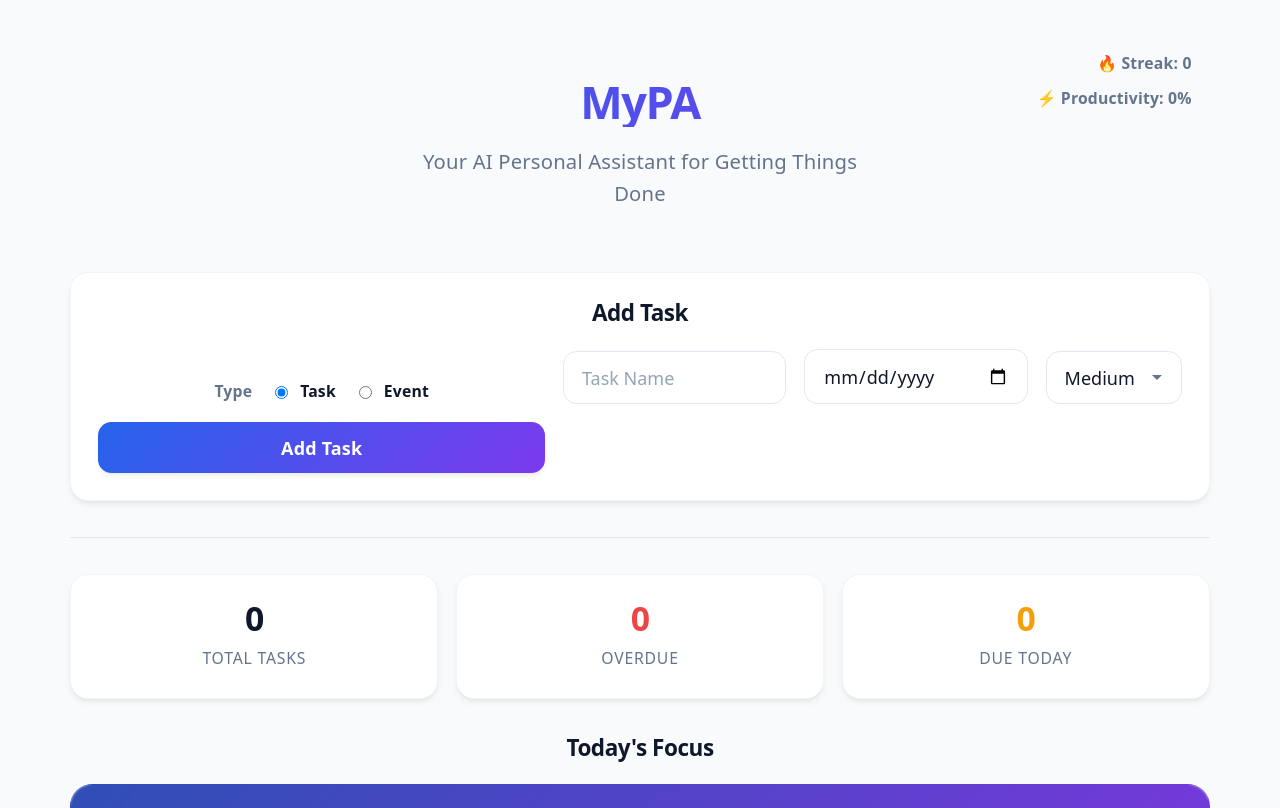
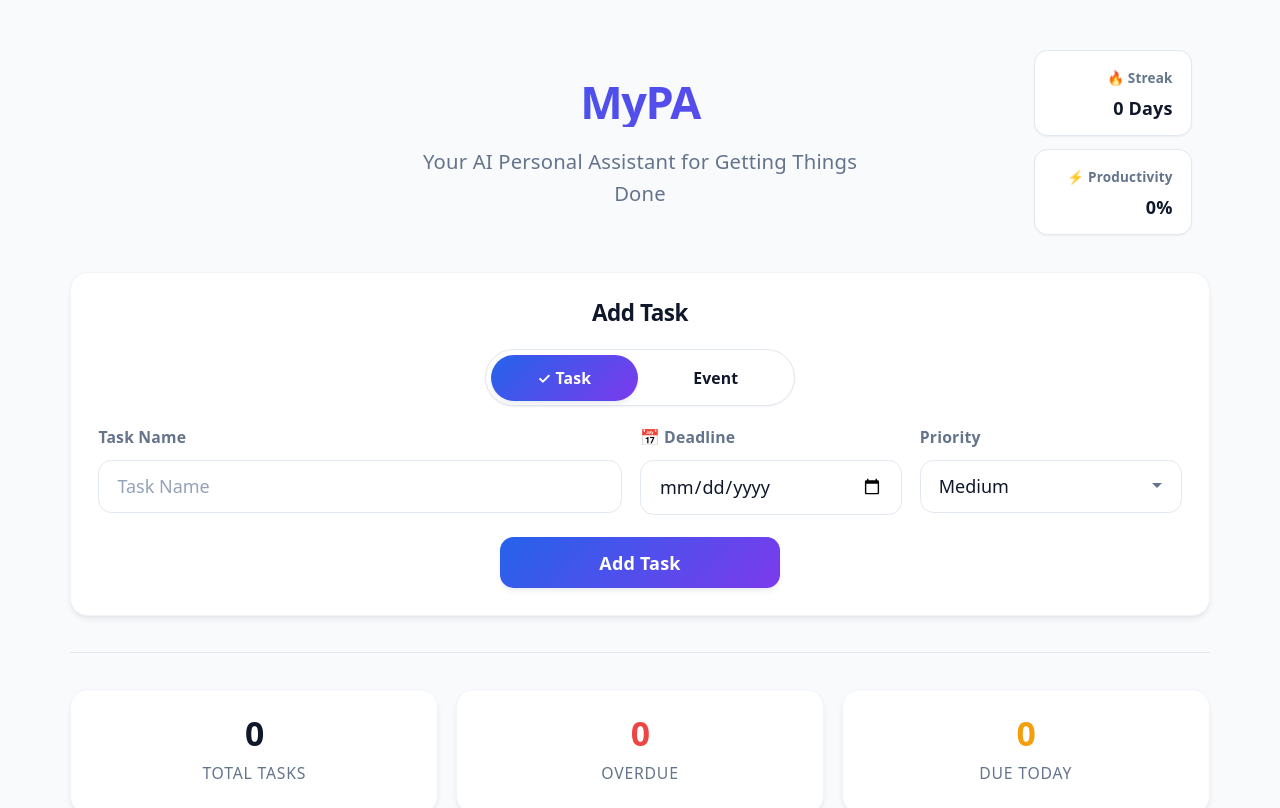
Before and after one commit to ankilabajaj/mypa, a React (Vite) app: page / in a window 1280 px wide. Shown: the top 808 px of the page. Built offline with nearby package versions, Linux system fonts and the light colour scheme.

Commit message:
UI improved

```diff
--- a/src/App.css
+++ b/src/App.css
@@ -113,14 +113,34 @@
     display: flex;
     flex-direction: column;
     align-items: flex-end;
-    gap: var(--space-2);
+    gap: var(--space-3);
     text-align: right;
   }
 
-  .hero__stat {
-    font-size: var(--font-size-sm);
+  .hero__stat-card {
+    background: var(--color-surface);
+    border: 1px solid var(--color-border);
+    border-radius: var(--radius-lg);
+    padding: var(--space-3) var(--space-4);
+    box-shadow: var(--shadow-sm);
+    min-width: 120px;
+    display: flex;
+    flex-direction: column;
+    align-items: flex-end;
+    gap: var(--space-1);
+  }
+
+  .hero__stat-label {
+    font-size: var(--font-size-xs);
     font-weight: 600;
     color: var(--color-text-secondary);
+    white-space: nowrap;
+  }
+
+  .hero__stat-value {
+    font-size: var(--font-size-base);
+    font-weight: 700;
+    color: var(--color-text-primary);
     white-space: nowrap;
   }
 
@@ -192,22 +212,61 @@
   }
 
   .task-form {
-    display: grid;
-    grid-template-columns: 1fr;
+    display: flex;
+    flex-direction: column;
     gap: var(--space-4);
     align-items: stretch;
     width: 100%;
+  }
+
+  .task-form__grid {
+    display: grid;
+    gap: var(--space-4);
+    width: 100%;
+  }
+
+  .task-form__grid--task {
+    grid-template-columns: 1fr;
+  }
+
+  .task-form__grid--event-row1 {
+    grid-template-columns: 1fr;
+  }
+
+  .task-form__grid--event-row2 {
+    grid-template-columns: 1fr;
+  }
+
+  .form-field {
+    display: flex;
+    flex-direction: column;
+    gap: var(--space-2);
+    text-align: left;
+  }
+
+  .form-field__label {
+    font-size: var(--font-size-sm);
+    font-weight: 600;
+    color: var(--color-text-secondary);
+  }
+
+  .task-form__actions {
+    display: flex;
+    justify-content: center;
+    width: 100%;
+    margin-top: var(--space-1);
+  }
+
+  .task-form__submit {
+    width: 100%;
+    max-width: 280px;
+    min-width: unset;
   }
 
   .task-form .input,
   .task-form .select {
     width: 100%;
     box-sizing: border-box;
-  }
-
-  .task-form .btn-primary {
-    width: 100%;
-    min-width: unset;
   }
 
   .input,
@@ -494,39 +553,98 @@
   }
 
   .type-selector {
-    display: flex;
-    flex-wrap: wrap;
+    display: inline-flex;
+    align-self: center;
+    padding: var(--space-1);
+    background: var(--color-surface);
+    border: 1px solid var(--color-border);
+    border-radius: var(--radius-full);
+    gap: var(--space-1);
+    box-shadow: var(--shadow-sm);
+  }
+
+  .type-selector__pill {
+    position: relative;
+    display: inline-flex;
     align-items: center;
     justify-content: center;
-    gap: var(--space-4);
-    text-align: left;
+    min-width: 100px;
+    padding: var(--space-2) var(--space-5);
+    border-radius: var(--radius-full);
+    font-size: var(--font-size-sm);
+    font-weight: 600;
+    color: var(--color-text-primary);
+    background: var(--color-surface);
+    border: 1px solid transparent;
+    cursor: pointer;
+    transition: background var(--transition-fast), color var(--transition-fast), box-shadow var(--transition-fast);
+    user-select: none;
   }
 
-  .type-selector__label {
-    font-size: var(--font-size-sm);
-    font-weight: 600;
+  .type-selector__pill--active {
+    background: var(--gradient-primary);
+    color: #ffffff;
+    border-color: transparent;
+    box-shadow: var(--shadow-md);
+  }
+
+  .type-selector__input {
+    position: absolute;
+    opacity: 0;
+    width: 0;
+    height: 0;
+    pointer-events: none;
+  }
+
+  .event-card {
+    background: linear-gradient(135deg, #eff6ff 0%, #f5f3ff 100%);
+    border-color: #c7d2fe;
+  }
+
+  .event-card .task-card__meta:last-of-type {
+    margin-bottom: var(--space-4);
+  }
+
+  .task-card__header {
+    display: flex;
+    align-items: center;
+    flex-wrap: wrap;
+    gap: var(--space-2);
+    margin-bottom: var(--space-2);
+  }
+
+  .task-card__header .task-card__title {
+    margin: 0;
+    flex: 1 1 auto;
+  }
+
+  .item-type-badge {
+    display: inline-flex;
+    align-items: center;
+    padding: var(--space-1) var(--space-2);
+    border-radius: var(--radius-full);
+    font-size: var(--font-size-xs);
+    font-weight: 700;
+    letter-spacing: 0.05em;
+    text-transform: uppercase;
+    flex-shrink: 0;
+  }
+
+  .item-type-badge--task {
+    background: #e2e8f0;
     color: var(--color-text-secondary);
   }
 
-  .type-selector__option {
-    display: inline-flex;
-    align-items: center;
-    gap: var(--space-2);
-    font-size: var(--font-size-sm);
-    font-weight: 600;
-    color: var(--color-text-primary);
-    cursor: pointer;
-  }
-
-  .event-card .task-card__meta:last-of-type {
-    margin-bottom: var(--space-5);
+  .item-type-badge--event {
+    background: #dbeafe;
+    color: #1d4ed8;
   }
 
   .task-card {
     border: 1px solid var(--color-border);
     border-radius: var(--radius-xl);
-    padding: var(--space-6);
-    margin-bottom: var(--space-4);
+    padding: var(--space-5);
+    margin-bottom: var(--space-3);
     box-shadow: var(--shadow-md);
     background: var(--color-surface);
     width: 100%;
@@ -558,7 +676,7 @@
     font-size: var(--font-size-lg);
     font-weight: 700;
     color: var(--color-text-primary);
-    margin: 0 0 var(--space-3);
+    margin: 0 0 var(--space-2);
     letter-spacing: -0.01em;
   }
 
@@ -570,14 +688,14 @@
   .task-card__meta {
     color: var(--color-text-secondary);
     font-size: var(--font-size-sm);
-    margin: 0 0 var(--space-4);
+    margin: 0 0 var(--space-3);
   }
 
   .task-card__badges {
     display: flex;
     flex-wrap: wrap;
     gap: var(--space-2);
-    margin-bottom: var(--space-5);
+    margin-bottom: var(--space-4);
   }
 
   .task-card__actions {
@@ -708,34 +826,22 @@
      ============================================ */
 
   @media (min-width: 768px) {
-    .task-form {
+    .task-form__grid--task {
       grid-template-columns: 2fr 1fr 1fr;
     }
 
-    .task-form .btn-primary {
-      grid-column: 1 / -1;
-      width: auto;
-      justify-self: start;
-      min-width: 180px;
+    .task-form__grid--event-row1 {
+      grid-template-columns: 2fr 1fr 1fr;
+    }
+
+    .task-form__grid--event-row2 {
+      grid-template-columns: 1fr 1fr;
     }
   }
 
   @media (min-width: 1024px) {
     .dashboard {
       --dashboard-width: 95%;
-    }
-
-    .task-form {
-      grid-template-columns: 2fr 1fr 1fr auto;
-      align-items: end;
-    }
-
-    .task-form .btn-primary {
-      grid-column: auto;
-      width: auto;
-      justify-self: stretch;
-      min-width: 160px;
-      white-space: nowrap;
     }
   }
 
@@ -774,6 +880,19 @@
 
     .hero__title {
       font-size: var(--font-size-3xl);
+    }
+
+    .hero__stats {
+      position: static;
+      flex-direction: row;
+      justify-content: center;
+      flex-wrap: wrap;
+      margin-bottom: var(--space-4);
+    }
+
+    .hero__stat-card {
+      align-items: center;
+      min-width: 110px;
     }
 
     .hero__subtitle {
@@ -818,9 +937,7 @@
       width: 100%;
     }
 
-    .task-form .btn-primary {
-      grid-column: 1 / -1;
-      width: 100%;
-      min-width: unset;
+    .task-form__submit {
+      max-width: 100%;
     }
   }
--- a/src/App.jsx
+++ b/src/App.jsx
@@ -379,8 +379,14 @@ function App() {
     <div className="dashboard">
       <header className="hero">
         <div className="hero__stats">
-          <span className="hero__stat">🔥 Streak: {streak}</span>
-          <span className="hero__stat">⚡ Productivity: {productivityScore}%</span>
+          <div className="hero__stat-card">
+            <span className="hero__stat-label">🔥 Streak</span>
+            <span className="hero__stat-value">{streak} Days</span>
+          </div>
+          <div className="hero__stat-card">
+            <span className="hero__stat-label">⚡ Productivity</span>
+            <span className="hero__stat-value">{productivityScore}%</span>
+          </div>
         </div>
         <h1 className="hero__title">MyPA</h1>
         <p className="hero__subtitle">
@@ -392,48 +398,70 @@ function App() {
         <h2 className="section-title">Add Task</h2>
 
         <div className="task-form">
-          <div className="type-selector">
-            <span className="type-selector__label">Type</span>
-            <label className="type-selector__option">
+          <div className="type-selector" role="group" aria-label="Type">
+            <label
+              className={`type-selector__pill${itemType === "task" ? " type-selector__pill--active" : ""}`}
+            >
               <input
                 type="radio"
                 name="itemType"
                 value="task"
                 checked={itemType === "task"}
                 onChange={() => setItemType("task")}
+                className="type-selector__input"
               />
-              Task
+              {itemType === "task" ? "✓ " : ""}Task
             </label>
-            <label className="type-selector__option">
+            <label
+              className={`type-selector__pill${itemType === "event" ? " type-selector__pill--active" : ""}`}
+            >
               <input
                 type="radio"
                 name="itemType"
                 value="event"
                 checked={itemType === "event"}
                 onChange={() => setItemType("event")}
+                className="type-selector__input"
               />
               Event
             </label>
           </div>
 
+          {itemType === "task" ? (
+            <div className="task-form__grid task-form__grid--task">
+              <div className="form-field">
+                <label className="form-field__label" htmlFor="task-name">
+                  Task Name
+                </label>
                 <input
+                  id="task-name"
                   type="text"
-            placeholder={itemType === "task" ? "Task Name" : "Event Name"}
+                  placeholder="Task Name"
                   value={task}
                   onChange={(e) => setTask(e.target.value)}
                   className="input"
                 />
+              </div>
 
-          {itemType === "task" ? (
-            <>
+              <div className="form-field">
+                <label className="form-field__label" htmlFor="task-deadline">
+                  📅 Deadline
+                </label>
                 <input
+                  id="task-deadline"
                   type="date"
                   value={deadline}
                   onChange={(e) => setDeadline(e.target.value)}
                   className="input"
                 />
+              </div>
 
+              <div className="form-field">
+                <label className="form-field__label" htmlFor="task-priority">
+                  Priority
+                </label>
                 <select
+                  id="task-priority"
                   value={priority}
                   onChange={(e) => setPriority(e.target.value)}
                   className="select"
@@ -442,44 +470,88 @@ function App() {
                   <option value="Medium">Medium</option>
                   <option value="Low">Low</option>
                 </select>
-            </>
+              </div>
+            </div>
           ) : (
             <>
+              <div className="task-form__grid task-form__grid--event-row1">
+                <div className="form-field">
+                  <label className="form-field__label" htmlFor="event-name">
+                    Event Name
+                  </label>
                   <input
+                    id="event-name"
+                    type="text"
+                    placeholder="Event Name"
+                    value={task}
+                    onChange={(e) => setTask(e.target.value)}
+                    className="input"
+                  />
+                </div>
+
+                <div className="form-field">
+                  <label className="form-field__label" htmlFor="event-date">
+                    📅 Event Date
+                  </label>
+                  <input
+                    id="event-date"
                     type="date"
                     value={eventDate}
                     onChange={(e) => setEventDate(e.target.value)}
                     className="input"
-                placeholder="Event Date"
                   />
+                </div>
 
+                <div className="form-field">
+                  <label className="form-field__label" htmlFor="event-start">
+                    🕒 Start Time
+                  </label>
                   <input
+                    id="event-start"
                     type="time"
                     value={startTime}
                     onChange={(e) => setStartTime(e.target.value)}
                     className="input"
                   />
+                </div>
+              </div>
 
+              <div className="task-form__grid task-form__grid--event-row2">
+                <div className="form-field">
+                  <label className="form-field__label" htmlFor="event-end">
+                    🕒 End Time
+                  </label>
                   <input
+                    id="event-end"
                     type="time"
                     value={endTime}
                     onChange={(e) => setEndTime(e.target.value)}
                     className="input"
                   />
+                </div>
 
+                <div className="form-field">
+                  <label className="form-field__label" htmlFor="event-location">
+                    📍 Location
+                  </label>
                   <input
+                    id="event-location"
                     type="text"
                     placeholder="Location (optional)"
                     value={location}
                     onChange={(e) => setLocation(e.target.value)}
                     className="input"
                   />
+                </div>
+              </div>
             </>
           )}
 
-          <button onClick={addTask} className="btn btn-primary">
+          <div className="task-form__actions">
+            <button onClick={addTask} className="btn btn-primary task-form__submit">
               {itemType === "task" ? "Add Task" : "Add Event"}
             </button>
+          </div>
         </div>
       </section>
 
@@ -621,8 +693,11 @@ function App() {
                 key={t.id}
                 className={`task-card event-card${t.completed ? " task-card--completed" : ""}`}
               >
+                <div className="task-card__header">
+                  <span className="item-type-badge item-type-badge--event">EVENT</span>
                   <h3 className="task-card__title">🎉 {getTitle(t)}</h3>
-                <p className="task-card__meta">{formatEventDate(t.eventDate)}</p>
+                </div>
+                <p className="task-card__meta">📅 {formatEventDate(t.eventDate)}</p>
                 <p className="task-card__meta">
                   🕒 {formatTime(t.startTime)} - {formatTime(t.endTime)}
                 </p>
@@ -651,8 +726,11 @@ function App() {
                 key={t.id}
                 className={`task-card${topTask?.id === t.id ? " task-card--top" : ""}${t.completed ? " task-card--completed" : ""}`}
               >
+                <div className="task-card__header">
+                  <span className="item-type-badge item-type-badge--task">TASK</span>
                   <h3 className="task-card__title">{getTitle(t)}</h3>
-                <p className="task-card__meta">Deadline: {t.deadline}</p>
+                </div>
+                <p className="task-card__meta">📅 Deadline: {t.deadline}</p>
 
                 <div className="task-card__badges">
                   <span
```
Lines whose indentation alone changed are shown as unchanged.
